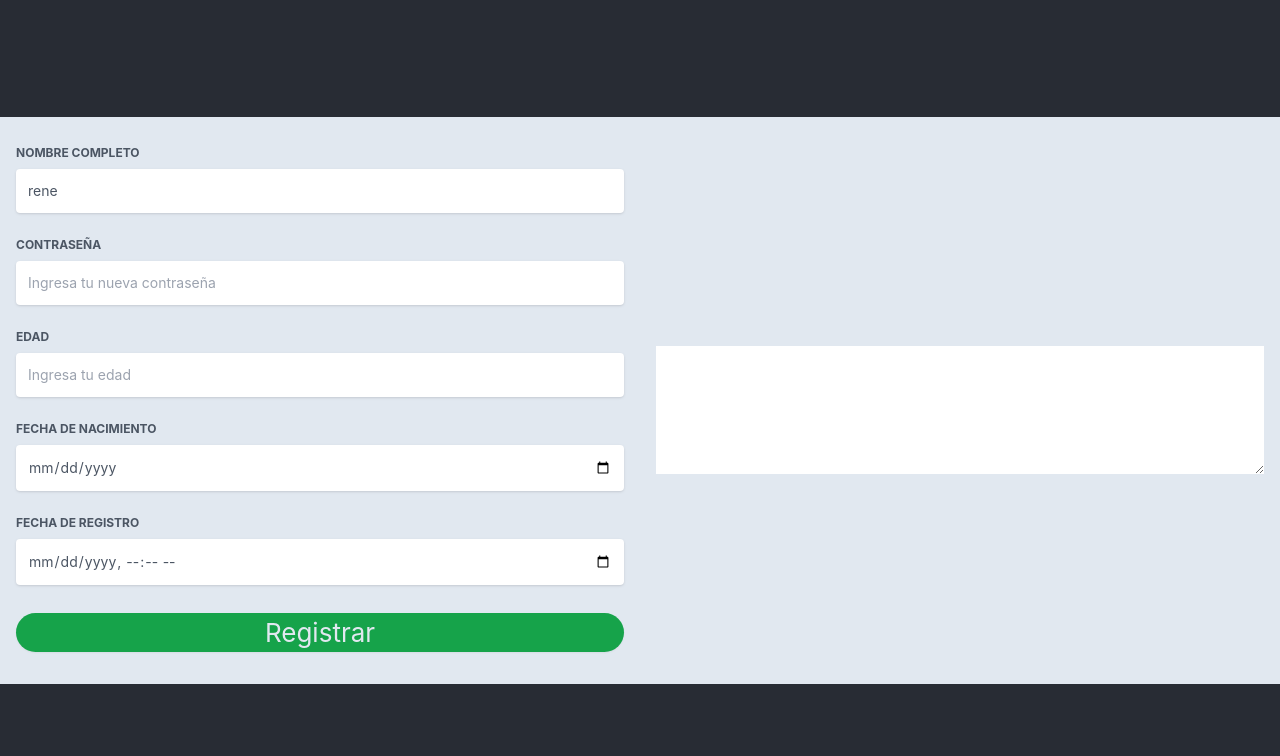
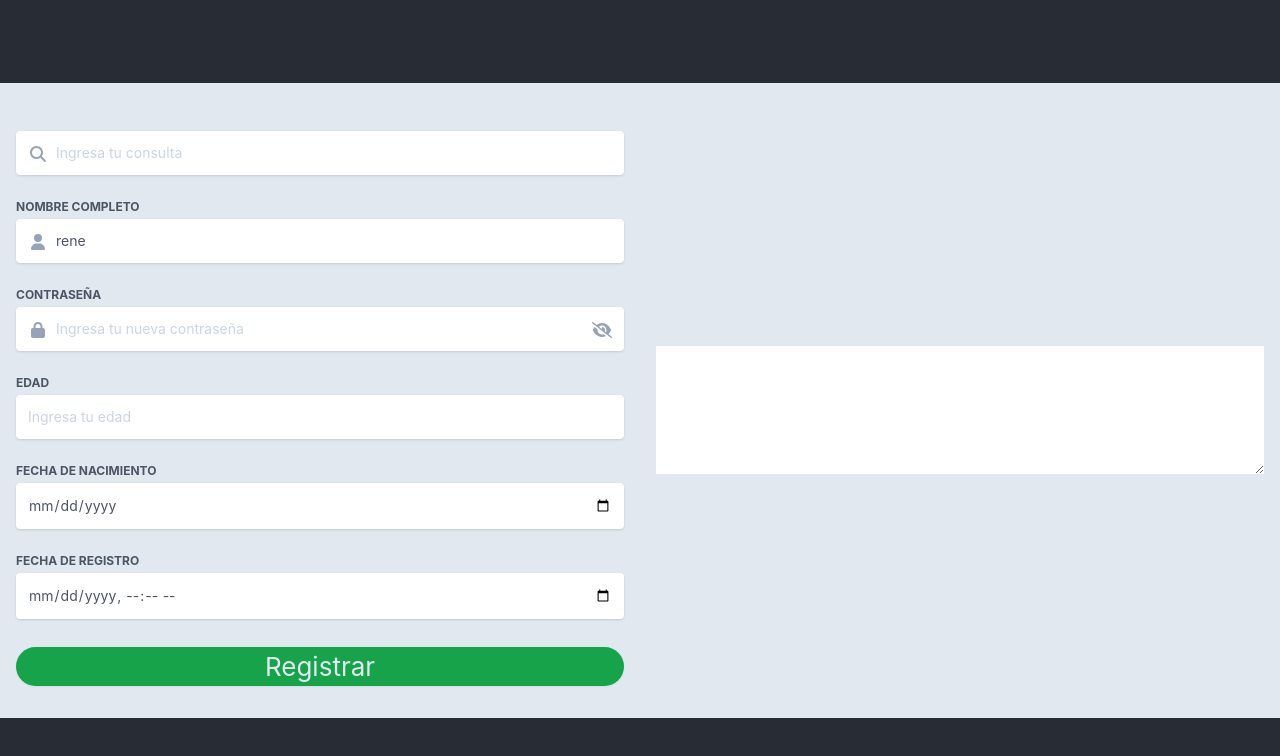
Before and after one commit to developercrown/practicas-react-2022, a React (Create React App) app: page / in a window 1280 px wide. Shown: the top 756 px of the page. Built offline with nearby package versions, Linux system fonts and the light colour scheme.

Commit message:
added: search coponent added: left and right icon on input component with actions added: input password with icon and hiddable content added: custom rules on tailwind configuration

```diff
--- a/package.json
+++ b/package.json
@@ -3,6 +3,10 @@
   "version": "0.1.0",
   "private": true,
   "dependencies": {
+    "@fortawesome/fontawesome-free": "^6.2.0",
+    "@fortawesome/fontawesome-svg-core": "^6.2.0",
+    "@fortawesome/free-solid-svg-icons": "^6.2.0",
+    "@fortawesome/react-fontawesome": "^0.2.0",
     "@testing-library/jest-dom": "^5.16.5",
     "@testing-library/react": "^13.3.0",
     "@testing-library/user-event": "^13.5.0",
--- /dev/null
+++ b/src/components/form/Button.tsx
@@ -0,0 +1,14 @@
+import React from 'react';
+
+const Submit = (props: any) => {
+    const { disabled, label }: { disabled: boolean, label: string } = props;
+    return <input className="bg-green-600 my-4 px-4 rounded-full text-slate-200 shadow-sm text-md" type="submit" value={label} disabled={disabled} />
+}
+
+const ButtonCopiable = (props: any) => {
+    //TODO: create a buton with a value, when user touch it the value is sent to clipboard, when this process has been completed, the component send a trigger event to inform than the content has been copied in clipboard.
+}
+
+export {
+    Submit
+}
--- /dev/null
+++ b/src/components/form/Checkbox.tsx
@@ -0,0 +1,9 @@
+import React from 'react';
+
+const Checkbox = (props: any) => {
+    //TODO:create component
+}
+
+export {
+    Checkbox
+}
--- a/src/components/form/Input.tsx
+++ b/src/components/form/Input.tsx
@@ -1,6 +1,8 @@
-import React from 'react';
+import React, { useState } from 'react';
 import InputTypes from './enums/InputTypes';
 import InputProperties from './interfaces/InputProperties';
+import { FontAwesomeIcon } from '@fortawesome/react-fontawesome';
+import { faEye, faEyeSlash, faLock, faSearch  } from '@fortawesome/free-solid-svg-icons'
 
 const createDefaultObjectValue = (value: any): any => {
     return {
@@ -22,10 +24,15 @@ const Input = (props: any) => {
     const {
         disabled,
         formState,
+        hideLabel,
         label,
+        leftIcon,
+        leftIconAction,
         name,
         placeholder,
         register,
+        rightIcon,
+        rightIconAction,
         rules,
         type,
         value
@@ -35,8 +42,6 @@ const Input = (props: any) => {
     const { errors } = formState;
 
     const inputType: string = InputTypes[type] ? InputTypes[type] : InputTypes['text'];
-
-    console.log('test', name, InputTypes[type]);
 
     const outputCfg: any = {};
 
@@ -50,7 +55,7 @@ const Input = (props: any) => {
 
     const inputRules: any = {};
 
-    if(rules){
+    if (rules) {
         if (rules.hasOwnProperty('required')) {
             inputRules["required"] = validateRuleObject(rules, 'required', 'boolean', false);
         }
@@ -83,17 +88,28 @@ const Input = (props: any) => {
         value: value ? value : '',
     }
 
-    return <div className="flex flex-col w-full text-left my-3">
-        <label
-            className="block uppercase text-gray-600 text-xs font-bold mb-2"
-            htmlFor={name}
-        >
-            {label} {errors[name]?.type === 'required' && <span className="text-red-500 text-sm text-right">*</span>}
-        </label>
+    return <div className="relative flex-wrap items-stretch flex flex-col w-full text-left my-3  pt-5">
+        {
+            !hideLabel
+            &&
+            <label
+                className="block uppercase text-gray-600 text-xs font-bold mb-2 absolute top-0 z-2"
+                htmlFor={name}
+            >
+                {label} {errors[name]?.type === 'required' && <span className="text-red-500 text-sm text-right">*</span>}
+            </label>
+        }
+        {
+            leftIcon && <span className="z-10 h-full leading-snug font-normal absolute text-center text-blueGray-400 active:text-blueGray-500 bg-transparent rounded text-base items-center justify-center w-8 pl-3 py-3">
+                <FontAwesomeIcon icon={leftIcon} onClick={leftIconAction ? leftIconAction : () => {}}/>
+            </span>
+        }
         <input
             type={inputType}
             className={[
                 "border-0 px-3 py-3 placeholder-blueGray-300 text-gray-600 bg-white rounded text-sm shadow focus:outline-none focus:ring w-full ease-linear transition-all duration-150",
+                leftIcon ? 'pl-10' : '',
+                rightIcon ? 'pr-10' : '',
                 disabled ? "opacity-50" : ""
             ].join(" ")}
             placeholder={placeholder}
@@ -104,6 +120,11 @@ const Input = (props: any) => {
             )
             }
         />
+        {
+            rightIcon && <span className="z-10 h-full leading-snug font-normal absolute text-center text-blueGray-400 active:text-blueGray-500 bg-transparent rounded text-base items-center justify-center w-8 pr-3 py-3 right-0">
+                <FontAwesomeIcon icon={rightIcon} onClick={rightIconAction ? rightIconAction : () => {}}/>
+            </span>
+        }
         {errors[name]?.type === 'required' && <span className="text-red-500 text-sm text-right w-full mt-2">{rules?.required?.message ? rules.required.message : "Este campo es requerido"}.</span>}
         {errors[name]?.type === 'min' && <span className="text-red-500 text-sm text-right w-full mt-2">{rules?.min?.message ? rules.min.message : `El valor minimo permitido es ${rules.min.value}`}.</span>}
         {errors[name]?.type === 'max' && <span className="text-red-500 text-sm text-right w-full mt-2">{rules?.max?.message ? rules.max.message : `El valor máximo permitido es ${rules.max.value}`}.</span>}
@@ -113,36 +134,54 @@ const Input = (props: any) => {
     </div>
 }
 
+const InputSearch = (props: any) => {
+    const {onSearch} = props
+    return <Input leftIcon={faSearch} leftIconAction={onSearch} type="text" {...props} />
+}
+
 const InputPassword = (props: any) => {
-    //TODO: add icon to toggle
-    return <Input type="password" {...props}/>
+    const [visible, setVisible] = useState(false)
+    const toggle = () => {
+        setVisible(prevState => {
+            return !prevState
+        })
+    }
+    //TODO: (optional) Add a bar with an indicator to level of security password entered
+    return <Input leftIcon={faLock} rightIcon={visible ? faEye : faEyeSlash} rightIconAction={toggle} type={visible ? "text" : "password"} {...props} />
 }
 
 const InputText = (props: any) => {
-    return <Input type="text" {...props}/>
+    return <Input type="text" {...props} />
 }
 
 const InputNumber = (props: any) => {
-    return <Input type="number" {...props}/>
+    return <Input type="number" {...props} />
 }
 
 const InputDate = (props: any) => {
-    return <Input type="date" {...props}/>
+    return <Input type="date" {...props} />
 }
 
 const InputDatetime = (props: any) => {
-    return <Input type="datetime-local" {...props}/>
+    return <Input type="datetime-local" {...props} />
+}
+
+const InputFile = (props: any) => {
+    //TODO: create component to upload files with drag and drop option
+    return <Input type="file" {...props} />
 }
 
 //TODO: input year, month, email, color, telephone, url, time
 
 export {
     Input,
+    InputDate,
+    InputDatetime,
+    InputFile,
+    InputNumber,
     InputText,
     InputPassword,
-    InputNumber,
-    InputDate,
-    InputDatetime
+    InputSearch
 }
 
 export default Input;
--- /dev/null
+++ b/src/components/form/Select.tsx
@@ -0,0 +1,9 @@
+import React from 'react';
+
+const Select = (props: any) => {
+    //TODO:create component
+}
+
+export {
+    Select
+}
--- a/src/components/form/interfaces/InputProperties.tsx
+++ b/src/components/form/interfaces/InputProperties.tsx
@@ -4,11 +4,16 @@ import InputTypes from "../enums/InputTypes";
 interface InputProperties {
     disabled: boolean,
     formState: any,
+    hideLabel: boolean,
     label: string,
+    leftIcon: any,
+    leftIconAction: any,
     name: string,
     placeholder: string,
     required: boolean,
     register: UseFormRegister<any>,
+    rightIcon: any,
+    rightIconAction: any,
     rules: any,
     type: InputTypes,
     value: any,
--- a/src/modules/ReactHookFormPractice.tsx
+++ b/src/modules/ReactHookFormPractice.tsx
@@ -1,15 +1,10 @@
-import React, { /*useEffect,*/ useState } from 'react';
+import React, { useState } from 'react';
 import { useForm } from 'react-hook-form';
+import { Submit } from '../components/form/Button';
 import InputTypes from '../components/form/enums/InputTypes';
-import Input, { InputDate, InputDatetime, InputNumber, InputPassword, InputText } from '../components/form/Input';
+import { InputDate, InputDatetime, InputNumber, InputPassword, InputSearch, InputText } from '../components/form/Input';
 import InputComponentProps from '../components/form/interfaces/InputComponentProps';
-
-
-
-const Submit = (props: any) => {
-    const { disabled, label }: { disabled: boolean, label: string } = props;
-    return <input className="bg-green-600 my-4 px-4 rounded-full text-slate-200 shadow-sm text-md" type="submit" value={label} disabled={disabled} />
-}
+import { faUser } from '@fortawesome/free-solid-svg-icons'
 
 const ReactHookFormPractice = (props: any) => {
     const [results, setResults] = useState('');
@@ -85,6 +80,9 @@ const ReactHookFormPractice = (props: any) => {
 
     // console.log(watch("nombre"), errors)
 
+
+
+
     return <div className="flex flex-row justify-start items-center w-full" style={{ backgroundColor: "#e1e8f0" }}>
         <form className="flex flex-col w-2/4 p-4" onSubmit={handleSubmit(enviarDatos)}>
 
@@ -104,9 +102,21 @@ const ReactHookFormPractice = (props: any) => {
                 )
             } */}
 
+
+            <InputSearch
+                hideLabel
+                formState={formState}
+                onSearch={ () => {alert('Search')} }
+                label="Search"
+                name="search"
+                placeholder="Ingresa tu consulta"
+                register={register}
+                rules={{ required: true }} />
+
             <InputText
                 formState={formState}
                 label="Nombre completo"
+                leftIcon={faUser}
                 name="nombre"
                 placeholder="Ingresa tu nombre sin apellidos"
                 register={register}
--- a/tailwind.config.js
+++ b/tailwind.config.js
@@ -1,10 +1,88 @@
+const colors = require("tailwindcss/colors");
+
 /** @type {import('tailwindcss').Config} */
 module.exports = {
+  // purge: {
+  //   enabled: true,
+  //   content: [
+  //     "./public/**/*.html",
+  //     "./public/*.html",
+  //     "./src/**/*.js",
+  //     "./src/*.js",
+  //     "./src/**/*.html",
+  //     "./src/*.html",
+  //     "./public/**/*.js",
+  //     "./public/*.js",
+  //   ],
+  //   options: {
+  //     safelist: [],
+  //   },
+  // },
   content: [
     "./src/**/*.{js,jsx,ts,tsx}",
   ],
   theme: {
-    extend: {},
+    colors: {
+      ...colors,
+    },
+    extend: {
+      minHeight: {
+        "screen-75": "75vh",
+      },
+      fontSize: {
+        55: "55rem",
+      },
+      opacity: {
+        80: ".8",
+      },
+      zIndex: {
+        2: 2,
+        3: 3,
+      },
+      inset: {
+        "-100": "-100%",
+        "-225-px": "-225px",
+        "-160-px": "-160px",
+        "-150-px": "-150px",
+        "-94-px": "-94px",
+        "-50-px": "-50px",
+        "-29-px": "-29px",
+        "-20-px": "-20px",
+        "25-px": "25px",
+        "40-px": "40px",
+        "95-px": "95px",
+        "145-px": "145px",
+        "195-px": "195px",
+        "210-px": "210px",
+        "260-px": "260px",
+      },
+      height: {
+        "95-px": "95px",
+        "70-px": "70px",
+        "350-px": "350px",
+        "500-px": "500px",
+        "600-px": "600px",
+      },
+      maxHeight: {
+        "860-px": "860px",
+      },
+      maxWidth: {
+        "100-px": "100px",
+        "120-px": "120px",
+        "150-px": "150px",
+        "180-px": "180px",
+        "200-px": "200px",
+        "210-px": "210px",
+        "580-px": "580px",
+      },
+      minWidth: {
+        "140-px": "140px",
+        48: "12rem",
+      },
+      backgroundSize: {
+        full: "100%",
+      },
+    },
   },
   plugins: [],
 }
```
Also changed, not shown: 1 other file (tests, documents, lock files or other folders).
